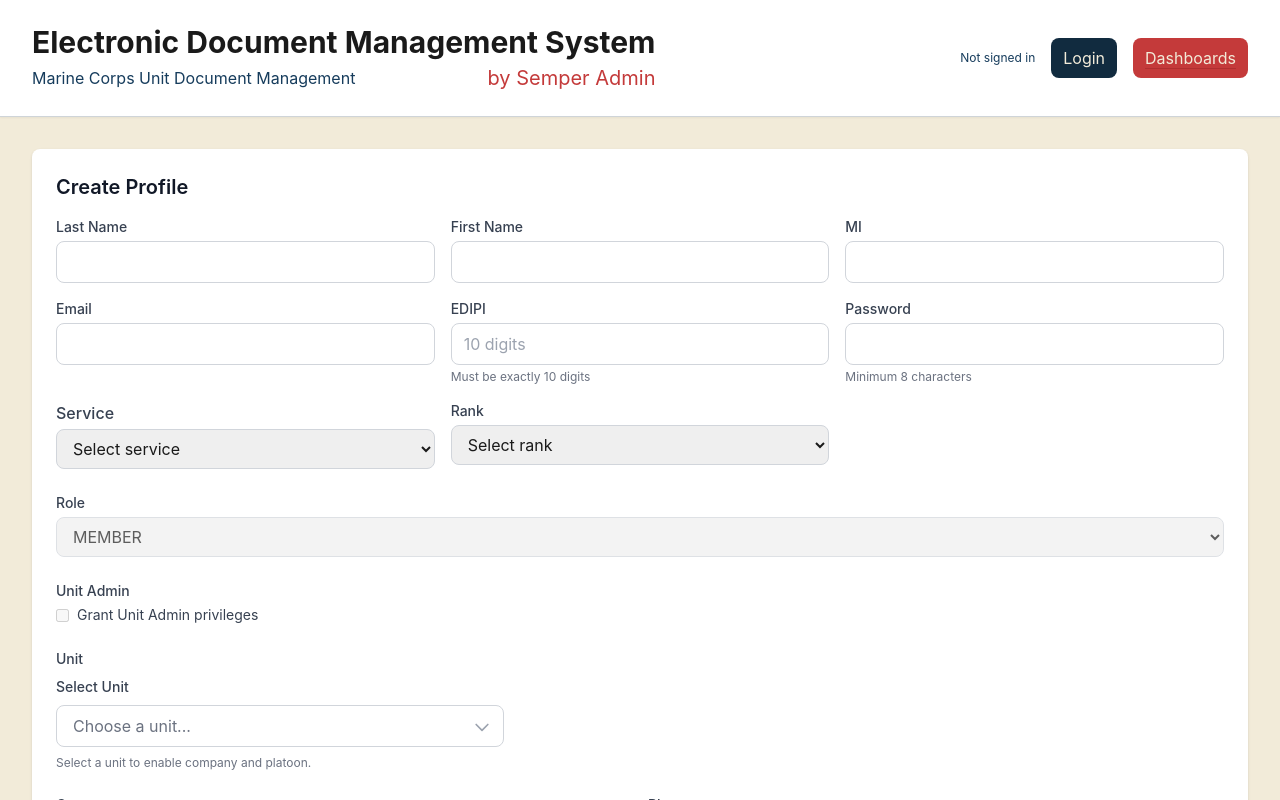
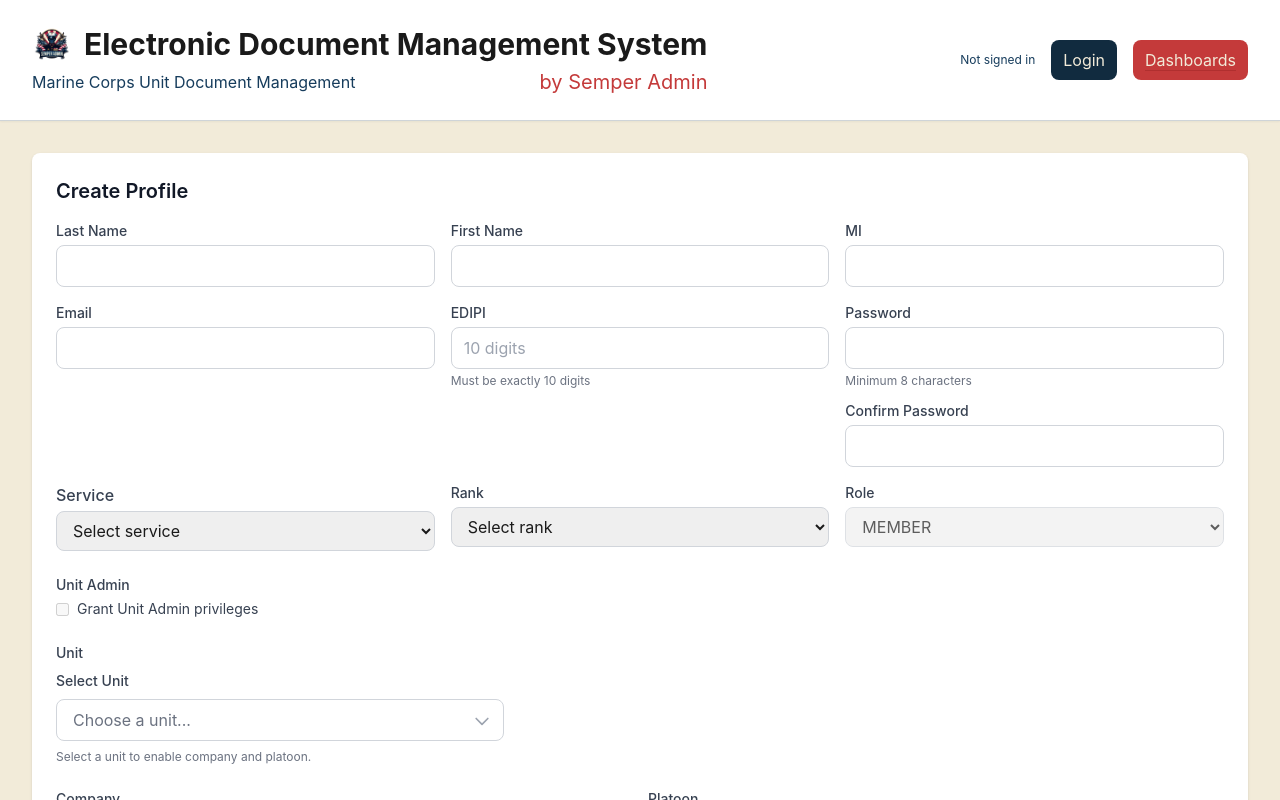
Before and after one commit to SemperAdmin/electronic-document-management-system, a React (Vite) app: page / in a window 1280 px wide. Both pictures are taken after typing "Sample", "Sample123" into the empty fields and a click on the button "Create Account". Shown: the top 800 px of the page. Built offline with nearby package versions, Linux system fonts and the light colour scheme.

Commit message:
feat(ui): add EDMS logo to header\nfix(router): dev uses BrowserRouter, prod uses HashRouter\nfeat(auth): add confirm password validation in ProfileForm

```diff
--- a/src/App.tsx
+++ b/src/App.tsx
@@ -1,9 +1,10 @@
-import { HashRouter as Router, Routes, Route } from "react-router-dom";
+import { BrowserRouter, HashRouter, Routes, Route } from "react-router-dom";
 import Home from "./pages/Home";
 import SectionDashboard from "./pages/SectionDashboard";
 import CommandDashboard from "./pages/CommandDashboard";
 
 export default function App() {
+  const Router = import.meta.env.DEV ? BrowserRouter : HashRouter;
   return (
     <Router>
       <Routes>
@@ -11,6 +12,7 @@ export default function App() {
         <Route path="/section" element={<SectionDashboard />} />
         <Route path="/command" element={<CommandDashboard />} />
         <Route path="/other" element={<div className="text-center text-xl">Other Page - Coming Soon</div>} />
+        <Route path="*" element={<Home />} />
       </Routes>
     </Router>
   );
--- a/src/components/ProfileForm.tsx
+++ b/src/components/ProfileForm.tsx
@@ -69,6 +69,7 @@ export const ProfileForm: React.FC<ProfileFormProps> = ({ onSaved, initial = {},
   const [feedback, setFeedback] = useState<{ type: 'success' | 'error'; message: string } | null>(null);
   const [unitStructure, setUnitStructure] = useState<Record<string, Record<string, string[]>>>({});
   const [password, setPassword] = useState('');
+  const [confirmPassword, setConfirmPassword] = useState('');
   const [existingUsers, setExistingUsers] = useState<UserProfile[]>([]);
   const [unitHasAdmin, setUnitHasAdmin] = useState<boolean>(false);
 
@@ -207,8 +208,11 @@ export const ProfileForm: React.FC<ProfileFormProps> = ({ onSaved, initial = {},
     let passwordHash = initial.passwordHash || '';
     if (mode === 'create') {
       if (!password || password.length < 8) return setFeedback({ type: 'error', message: 'Password must be at least 8 characters.' });
+      if (password !== confirmPassword) return setFeedback({ type: 'error', message: 'Passwords do not match.' });
       passwordHash = await sha256Hex(password);
     } else if (mode === 'edit' && password) {
+      if (password.length < 8) return setFeedback({ type: 'error', message: 'Password must be at least 8 characters.' });
+      if (password !== confirmPassword) return setFeedback({ type: 'error', message: 'Passwords do not match.' });
       passwordHash = await sha256Hex(password);
     }
     const edipiHash = await sha256Hex(edipi);
@@ -324,6 +328,20 @@ export const ProfileForm: React.FC<ProfileFormProps> = ({ onSaved, initial = {},
             {mode === 'create' && (
               <p className="text-xs text-gray-500 mt-1">Minimum 8 characters</p>
             )}
+            <div className="mt-3">
+              <label className="block text-sm font-medium text-gray-700 mb-1">{mode === 'edit' ? 'Confirm New Password' : 'Confirm Password'}</label>
+              <input
+                type="password"
+                value={confirmPassword}
+                onChange={(e) => setConfirmPassword(e.target.value)}
+                placeholder={mode === 'edit' ? 'Required only if changing password' : ''}
+                className="w-full px-3 py-2 border border-gray-300 rounded-lg focus:outline-none focus:ring-2 focus:ring-blue-500"
+                disabled={readOnly || (mode === 'edit' && !password)}
+              />
+              {mode === 'edit' && !password && (
+                <p className="text-xs text-gray-500 mt-1">Enter a new password to enable confirmation</p>
+              )}
+            </div>
           </div>
           <div>
             <label className="block text sm font-medium text-gray-700 mb-1">Service</label>
@@ -353,7 +371,6 @@ export const ProfileForm: React.FC<ProfileFormProps> = ({ onSaved, initial = {},
               ))}
             </select>
           </div>
-        </div>
           <div>
             <label className="block text-sm font-medium text-gray-700 mb-1">Role</label>
             <select
@@ -366,6 +383,7 @@ export const ProfileForm: React.FC<ProfileFormProps> = ({ onSaved, initial = {},
                 <option key={r} value={r}>{r}</option>
               ))}
             </select>
+          </div>
         </div>
         <div>
           <label className="block text-sm font-medium text-gray-700 mb-1">Unit Admin</label>
--- a/src/pages/Home.tsx
+++ b/src/pages/Home.tsx
@@ -20,6 +20,7 @@ export default function Home() {
   const [hasSectionDashboard, setHasSectionDashboard] = useState(false);
   const [hasCommandDashboard, setHasCommandDashboard] = useState(false);
   const navigate = useNavigate();
+  const logoUrl = new URL('../assets/images/logo.png', import.meta.url).href;
 
   useEffect(() => {
     try {
@@ -106,14 +107,20 @@ export default function Home() {
           <div className="flex justify-between items-center py-6">
             {view === 'login' ? (
               <div className="w-full">
-                <h1 className="text-3xl font-bold text-[var(--text)]">Welcome to the Electronic Document Management System</h1>
+                <div className="flex items-center gap-3">
+                  <img src={logoUrl} alt="EDMS Logo" className="h-10 w-auto" />
+                  <h1 className="text-3xl font-bold text-[var(--text)]">Welcome to the Electronic Document Management System</h1>
+                </div>
                 <p className="text-[var(--muted)] mt-1">Secure, hierarchical workflow for military document submissions and reviews.</p>
                 <p className="text-[var(--muted)] text-sm mt-1">EDMS enforces chain-of-command with role-based access and a linear review state machine from Platoon to Battalion to Commander.</p>
               </div>
             ) : (
               <>
                 <div className="w-fit">
-                  <h1 className="text-3xl font-bold text-[var(--text)]">Electronic Document Management System</h1>
+                  <div className="flex items-center gap-3">
+                    <img src={logoUrl} alt="EDMS Logo" className="h-10 w-auto" />
+                    <h1 className="text-3xl font-bold text-[var(--text)]">Electronic Document Management System</h1>
+                  </div>
                   <div className="flex items-center justify-between mt-1 w-full">
                     <p className="text-[var(--muted)]">Marine Corps Unit Document Management</p>
                     <div className="text-xl text-brand-red">by Semper Admin</div>
```
Also changed, not shown: src/assets/images/logo.png (added). Lines whose indentation alone changed are shown as unchanged.
